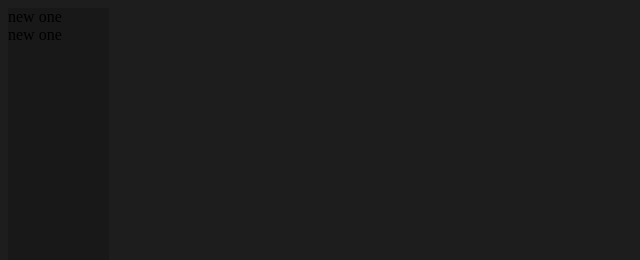
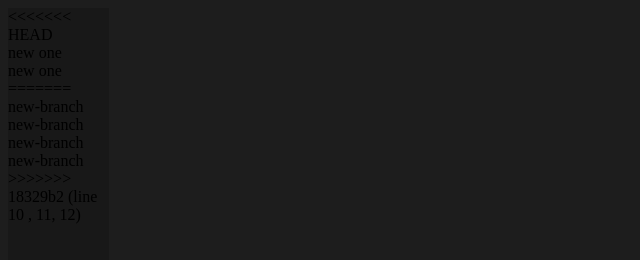
Before and after one commit to sajal-jayanto/Portfolio, a plain HTML site: page index.html in a window 1280 px wide. Shown: the full height of the page, 0-640 px from the left. Drawn offline with Linux system fonts and the light colour scheme.

Commit message:
line 10 , 11, 12

```diff
--- a/index.html
+++ b/index.html
@@ -7,8 +7,15 @@
     <body>
         <div class="side-bar">
             <div class="learnign-git">
+<<<<<<< HEAD
                 <div>new one</div>
                 <div>new one</div>
+=======
+                <div>new-branch</div>
+                <div>new-branch</div>
+                <div>new-branch</div>
+                <div>new-branch</div>
+>>>>>>> 18329b2 (line 10 , 11, 12)
             </div>
         </div>
     </body>
```
